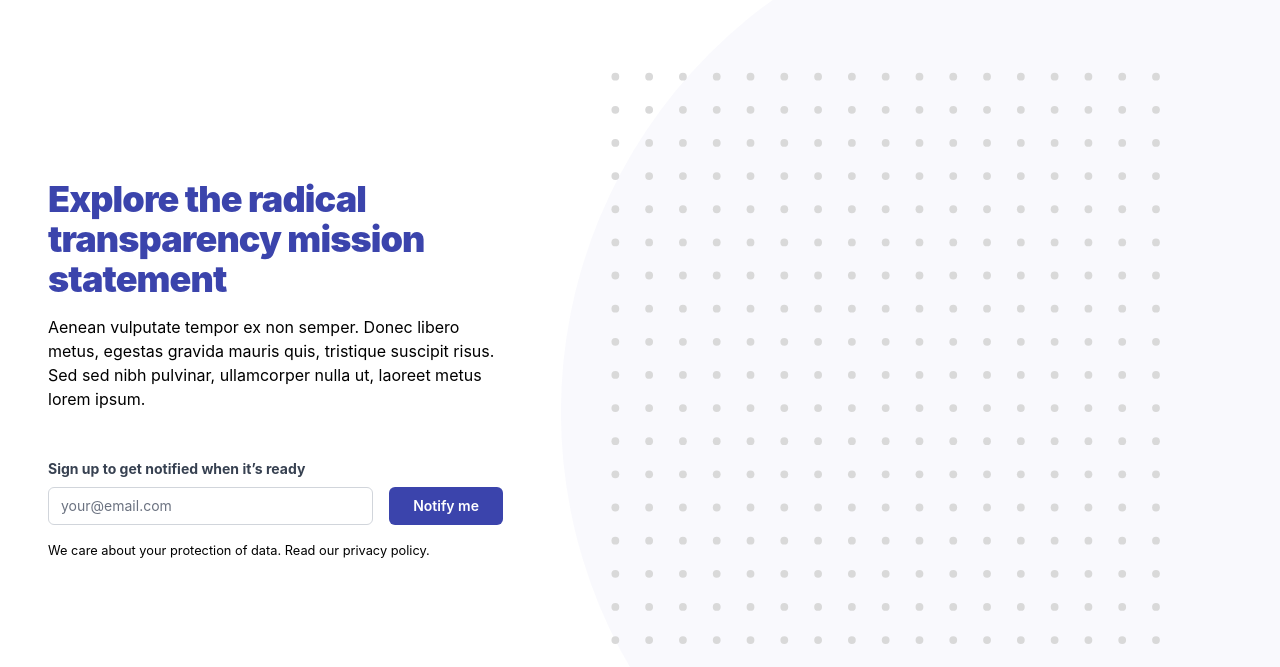
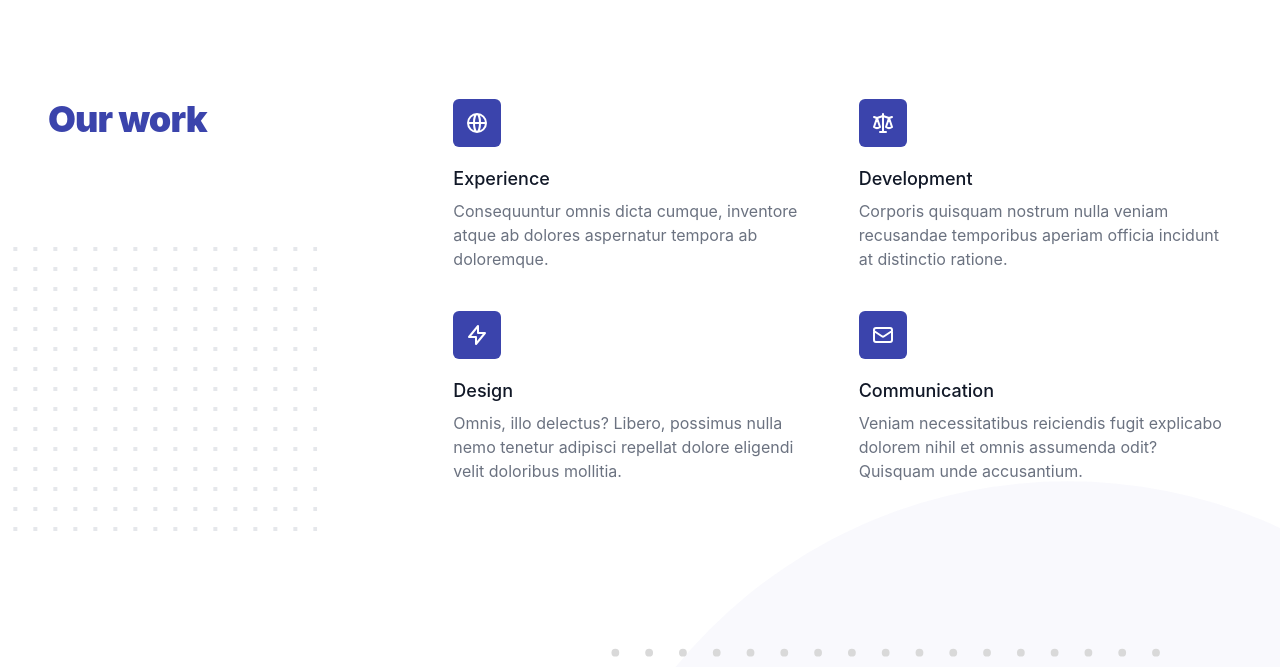
Before and after one commit to danngofett/intrinsicdg, a Gatsby site: page / in a window 1280 px wide. Shown: the part 2013-2680 px from the top of the page. Built offline with nearby package versions, Linux system fonts and the light colour scheme; Gatsby itself is replaced by a stand-in of ours.

Commit message:
chore: added products section

```diff
--- a/src/components/index.tsx
+++ b/src/components/index.tsx
@@ -7,6 +7,7 @@ import SiteHeader from './site-header'
 import Logo from './logo'
 import NavLink from './nav-link'
 import Newsletter from './newsletter'
+import Offset2x2Grid from './offset-2x2-grid'
 import Profile from './profile'
 import SEO from './seo'
 import SiteFooter from './site-footer'
@@ -23,6 +24,7 @@ export {
   Logo,
   NavLink,
   Newsletter,
+  Offset2x2Grid,
   Profile,
   SEO,
   SiteFooter,
--- /dev/null
+++ b/src/components/offset-2x2-grid/index.tsx
@@ -0,0 +1,103 @@
+import * as React from 'react'
+
+import {
+  LightningBoltIcon,
+  MailIcon,
+  GlobeAltIcon,
+  ScaleIcon,
+} from '@heroicons/react/outline'
+import { Container } from '@components'
+
+const features = [
+  {
+    name: 'Experience',
+    description:
+      'Consequuntur omnis dicta cumque, inventore atque ab dolores aspernatur tempora ab doloremque.',
+    icon: GlobeAltIcon,
+  },
+  {
+    name: 'Development',
+    description:
+      'Corporis quisquam nostrum nulla veniam recusandae temporibus aperiam officia incidunt at distinctio ratione.',
+    icon: ScaleIcon,
+  },
+  {
+    name: 'Design',
+    description:
+      'Omnis, illo delectus? Libero, possimus nulla nemo tenetur adipisci repellat dolore eligendi velit doloribus mollitia.',
+    icon: LightningBoltIcon,
+  },
+  {
+    name: 'Communication',
+    description:
+      'Veniam necessitatibus reiciendis fugit explicabo dolorem nihil et omnis assumenda odit? Quisquam unde accusantium.',
+    icon: MailIcon,
+  },
+]
+
+export default function Offset2x2Grid() {
+  return (
+    <Container className="overflow-hidden">
+      <div className="relative mx-auto max-w-7xl py-12">
+        <svg
+          className="absolute top-0 left-full -translate-x-1/2 -translate-y-3/4 transform lg:left-auto lg:right-full lg:translate-x-2/3 lg:translate-y-1/4"
+          width={404}
+          height={784}
+          fill="none"
+          viewBox="0 0 404 784"
+          aria-hidden="true"
+        >
+          <defs>
+            <pattern
+              id="8b1b5f72-e944-4457-af67-0c6d15a99f38"
+              x={0}
+              y={0}
+              width={20}
+              height={20}
+              patternUnits="userSpaceOnUse"
+            >
+              <rect
+                x={0}
+                y={0}
+                width={4}
+                height={4}
+                className="text-gray-200"
+                fill="currentColor"
+              />
+            </pattern>
+          </defs>
+          <rect
+            width={404}
+            height={784}
+            fill="url(#8b1b5f72-e944-4457-af67-0c6d15a99f38)"
+          />
+        </svg>
+
+        <div className="relative lg:grid lg:grid-cols-3 lg:gap-x-8">
+          <div className="lg:col-span-1">
+            <h2 className="text-3xl font-black tracking-tight sm:text-4xl text-primary">
+              Our work
+            </h2>
+          </div>
+          <dl className="mt-10 space-y-10 sm:grid sm:grid-cols-2 sm:gap-x-8 sm:gap-y-10 sm:space-y-0 lg:col-span-2 lg:mt-0">
+            {features.map(feature => (
+              <div key={feature.name}>
+                <dt>
+                  <div className="flex h-12 w-12 items-center justify-center rounded-md bg-primary text-white">
+                    <feature.icon className="h-6 w-6" aria-hidden="true" />
+                  </div>
+                  <p className="mt-5 text-lg font-medium leading-6 text-gray-900">
+                    {feature.name}
+                  </p>
+                </dt>
+                <dd className="mt-2 text-base text-gray-500">
+                  {feature.description}
+                </dd>
+              </div>
+            ))}
+          </dl>
+        </div>
+      </div>
+    </Container>
+  )
+}
--- a/src/components/site-footer/index.tsx
+++ b/src/components/site-footer/index.tsx
@@ -82,7 +82,7 @@ export default function Footer() {
             />
           </div>
 
-          <p className="font-bold mt-4 md:mt-0 ">
+          <p className="font-semibold mt-4 md:mt-0 ">
             Intrinsic Development Group is located on the traditional lands of
             the Wurundjeri people of the Kulin Nation. We pay our respects to
             Elders both past and present and recognise Aboriginal and Torres
--- a/src/components/team/index.tsx
+++ b/src/components/team/index.tsx
@@ -20,7 +20,7 @@ export default function Team({ heading, description, label, href }: TeamType) {
 
           <p>{description}</p>
 
-          <div className="mt-4 lg:mt-0 flex lg:mt-0 lg:flex-shrink-0">
+          <div className="mt-4 flex lg:mt-0 lg:flex-shrink-0">
             <a
               href={href}
               className="text-base font-semibold text-primary hover:underline"
--- a/src/pages/index.tsx
+++ b/src/pages/index.tsx
@@ -3,7 +3,14 @@ import { PageProps, HeadFC } from 'gatsby'
 import { useStaticQuery, graphql } from 'gatsby'
 
 import { Default } from '@layout'
-import { SEO, CallToAction, FeatureGrid, Team, Newsletter } from '@components'
+import {
+  SEO,
+  CallToAction,
+  FeatureGrid,
+  Team,
+  Newsletter,
+  Offset2x2Grid,
+} from '@components'
 
 type DataProps = {}
 
@@ -43,6 +50,15 @@ const IndexRoute = ({ data }: PageProps<DataProps>) => {
         />
       </section>
 
+      <section id="products" className="py-16 md:py-20 lg:py-12">
+        <Offset2x2Grid
+          heading="Meet our leadership"
+          description="Aenean vulputate tempor ex non semper. Donec libero metus, egestas gravida mauris quis, tristique suscipit risus. Sed sed nibh pulvinar, ullamcorper nulla ut, laoreet metus. Donec elementum neque sed dolor."
+          label="Read more"
+          href="#"
+        />
+      </section>
+
       <section id="contact" className="py-16 md:py-20 lg:py-12">
         <Newsletter
           heading="Explore the radical transparency mission statement"
```
